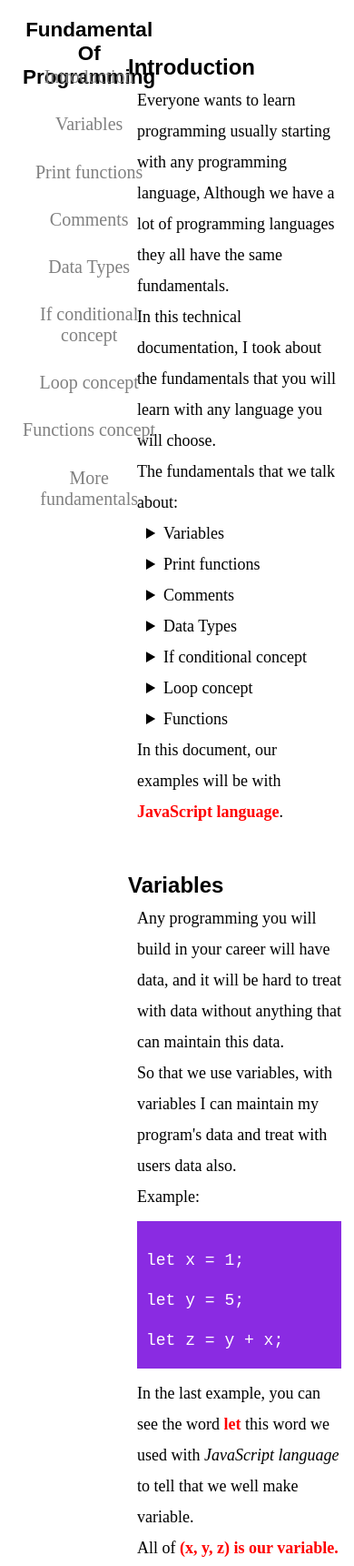
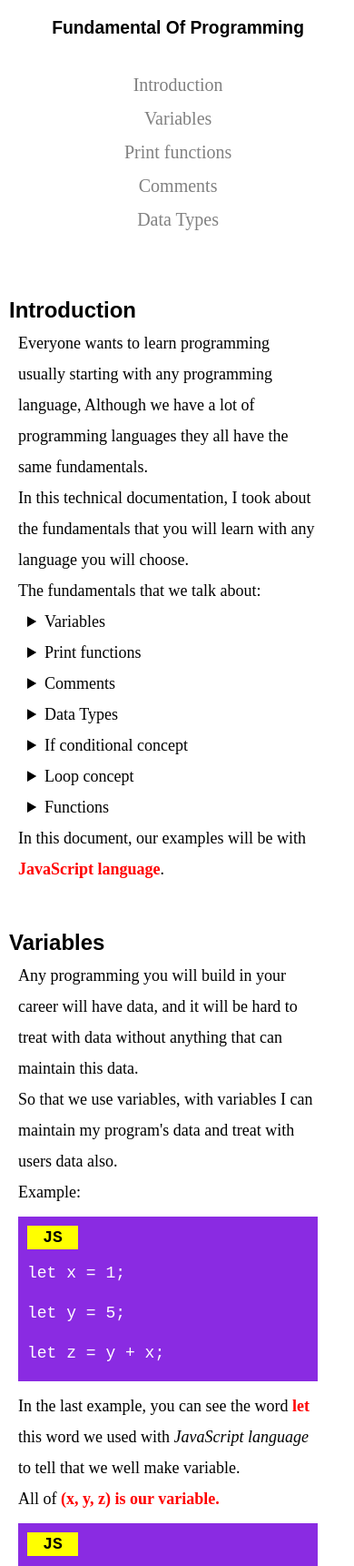
Before and after one commit to Ahmed101Mohammed/technical-documentation-page, a plain HTML site: page index.html in a window 390 px wide. Shown: the top 1721 px of the page at 91% size. Drawn offline with Linux system fonts and the light colour scheme.

Commit message:
Update index.css file
Index.css: add more styles and media queries.

```diff
--- a/index.css
+++ b/index.css
@@ -42,7 +42,10 @@ a:active
     color: cadetblue;
 }
 
-
+a:visited
+{
+    color: rgb(15, 10, 10);
+}
 
 code
 {
@@ -72,13 +75,14 @@ strong
     position: fixed;
     width: 24%;
     padding: 5px;
-    padding-top: 0px;
+    padding-top: 20px;
+    background-color: #eee;
 }
 
 #navbar
 {
     display: grid;
-    grid-template-rows: 8% 88%;
+    grid-template-rows: 10% 88%;
     height: 570px;
 }
 
@@ -106,6 +110,8 @@ main
 #main-doc
 {
     padding: 10px 0px 10px 10px;
+
+    padding-bottom: 20px;
 }
 
 #main-doc section
@@ -142,8 +148,72 @@ article div
     color: white;
     padding-bottom: 20px;
 }
-
+article div::before
+{
+    text-align: center;
+    content: "JS";
+    width: 50px;
+    height: 20px;
+    display: inline-block;
+    color: black;
+    background-color: yellow;
+    top: 0px;
+    left: 0px;
+    z-index: 1;
+    margin-bottom: 15px;
+    padding: 3px;
+    font-weight: bold;
+    font-family: monospace;
+}
 article span
 {
     color: chartreuse;
 }
+
+/* Media queries */
+
+@media (max-width: 992px)
+{
+    .web
+    {
+        grid-template-rows: 5% 70%;
+        grid-template-columns: none;
+        padding:0px;
+        grid-column-gap:0px;
+        grid-row-gap: 20px;
+
+    }
+
+    .head
+    {
+        position: absolute;
+        background-color: rgba(255, 255, 255, 0);
+        width: 98%;
+        padding-top: 20px;
+    }
+
+    #navbar
+    {
+        display: grid;
+        grid-template-rows: 22% 66%;
+        height: 282px;
+    }
+
+    #navbar ul
+    {
+        height: 185px;
+        overflow: auto;
+    }
+
+    #navbar header
+    {
+        font-size: 3.3vw;
+    }
+
+    main
+    {
+        grid-row: 2/2;
+        padding-left: 15px;
+        height: 5292px;
+    }
+}
```
